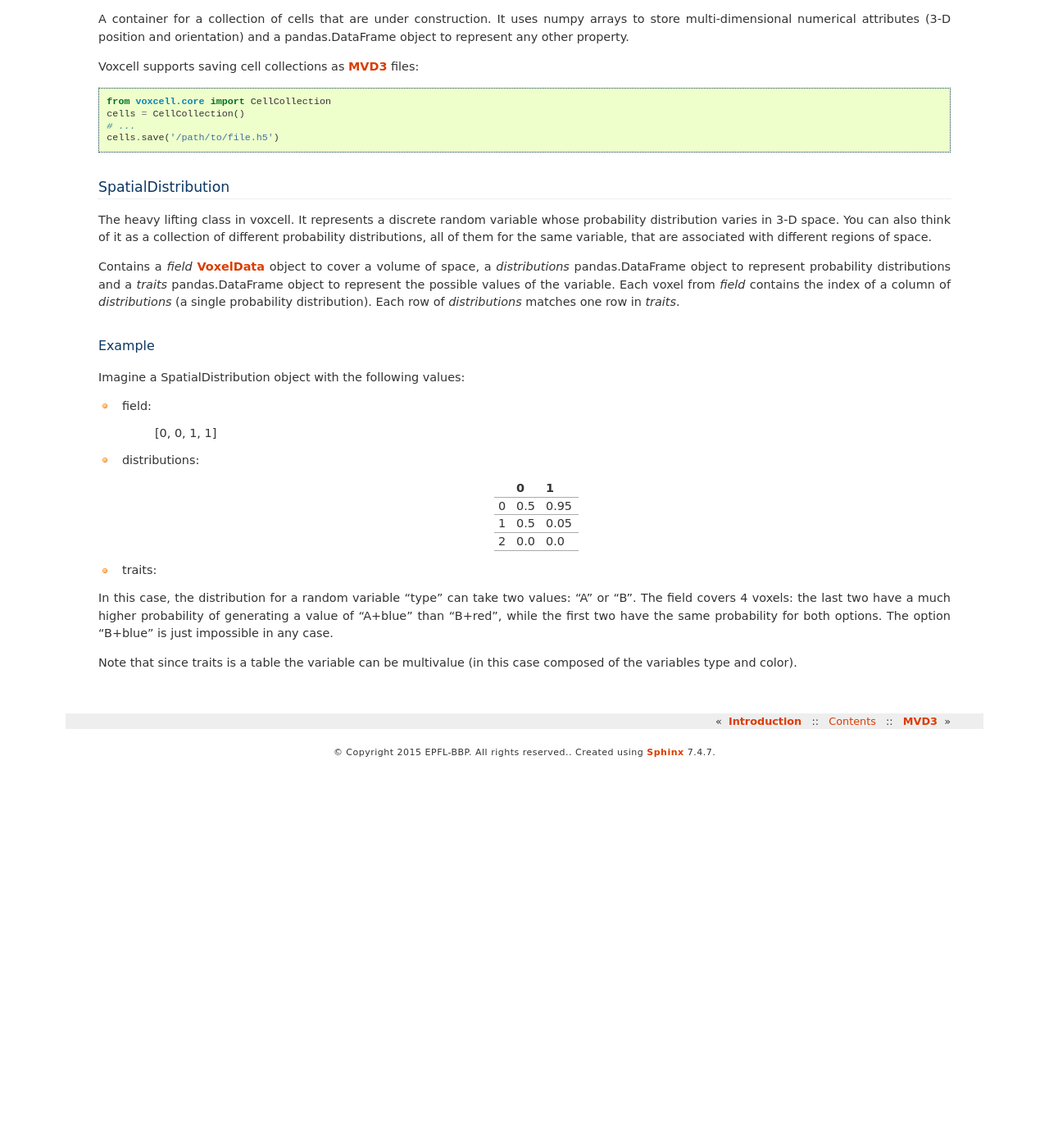
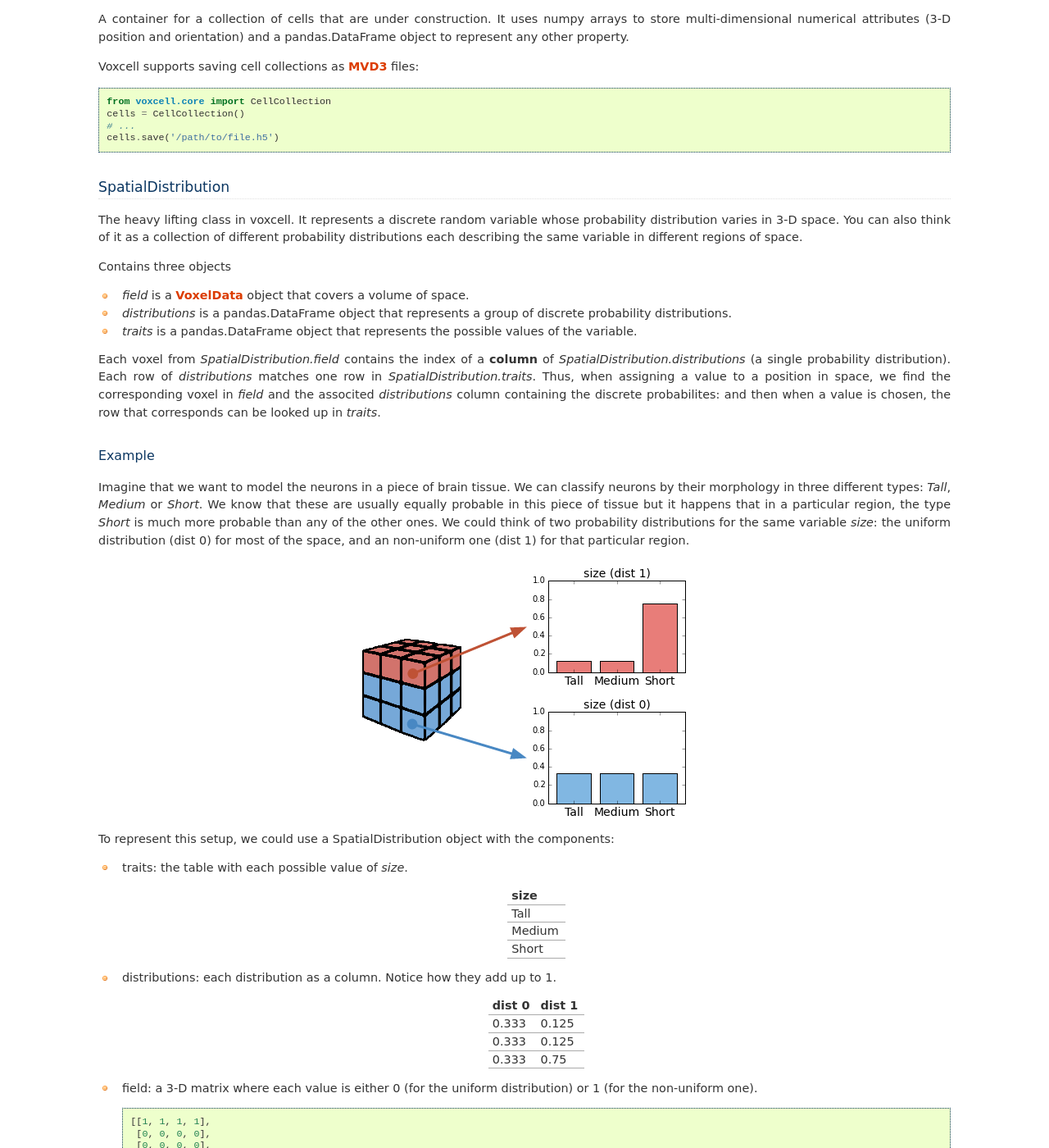
Before and after one commit to BlueBrain/voxcell, a Sphinx documentation site: the page built from doc/source/data.rst, in a window 1280 px wide and 1400 px high, scrolled down 1115 px. Shown: the whole window at 82% size. Built offline with Sphinx 7.4.7, drawn with Linux system fonts in a browser that asks for light colours; before the commit the page ends 2050 px from its top, so only the background shows below that; some of the changed text lies outside the part shown.

Commit message:
expand SpatialDistribution docs
Change-Id: Ic759d21ec28f1d02dc95ec5656804bcbbfab7ff1

```diff
--- a/doc/source/data.rst
+++ b/doc/source/data.rst
@@ -94,52 +94,140 @@ SpatialDistribution
 
 The heavy lifting class in voxcell. It represents a discrete random variable whose probability
 distribution varies in 3-D space. You can also think of it as a collection of different probability
-distributions, all of them for the same variable, that are associated with different regions of
-space.
+distributions each describing the same variable in different regions of space.
 
-Contains a *field* VoxelData_ object to cover a volume of space, a *distributions* pandas.DataFrame
-object to represent probability distributions and a *traits* pandas.DataFrame object to represent the
-possible values of the variable. Each voxel from *field* contains the index of a
-column of *distributions* (a single probability distribution). Each row of *distributions* matches
-one row in *traits*.
+Contains three objects
+
+- *field* is a VoxelData_ object that covers a volume of space.
+- *distributions* is a pandas.DataFrame object that represents a group of discrete probability distributions.
+- *traits* is a pandas.DataFrame object that represents the possible values of the variable.
+
+Each voxel from *SpatialDistribution.field* contains the index of a **column** of *SpatialDistribution.distributions*
+(a single probability distribution). Each row of *distributions* matches
+one row in *SpatialDistribution.traits*. Thus, when assigning a value to a position in space,
+we find the corresponding voxel in *field* and the associted *distributions* column
+containing the discrete probabilites: and then when a value is chosen, the row that corresponds
+can be looked up in *traits*.
 
 Example
 ~~~~~~~
-Imagine a SpatialDistribution object with the following values:
 
-- field:
+Imagine that we want to model the neurons in a piece of brain tissue. We can classify neurons
+by their morphology in three different types: *Tall*, *Medium* or *Short*.
+We know that these are usually equally probable in this piece of tissue but it happens that in a
+particular region, the type *Short* is much more probable than any of the other ones.
+We could think of two probability distributions for the same variable *size*: the uniform
+distribution (dist 0) for most of the space, and an non-uniform one (dist 1) for that particular region.
 
-    [0, 0, 1, 1]
+.. image:: assets/size_dist.png
+   :align: center
 
-- distributions:
+To represent this setup, we could use a SpatialDistribution object with the components:
 
-    +---+------+------+
-    |   | 0    | 1    |
-    +===+======+======+
-    | 0 | 0.5  | 0.95 |
-    +---+------+------+
-    | 1 | 0.5  | 0.05 |
-    +---+------+------+
-    | 2 | 0.0  | 0.0  |
-    +---+------+------+
+- traits: the table with each possible value of *size*.
 
-- traits:
+    +--------+
+    |  size  |
+    +========+
+    |  Tall  |
+    +--------+
+    | Medium |
+    +--------+
+    |  Short |
+    +--------+
 
-    +---+------+-------+
-    |   | type | color |
-    +===+======+=======+
-    | 0 |   A  |  blue |
-    +---+------+-------+
-    | 1 |   B  |  red  |
-    +---+------+-------+
-    | 2 |   B  |  blue  |
-    +---+------+-------+
+- distributions: each distribution as a column. Notice how they add up to 1.
+
+    +--------+--------+
+    | dist 0 | dist 1 |
+    +========+========+
+    |  0.333 |  0.125 |
+    +--------+--------+
+    |  0.333 |  0.125 |
+    +--------+--------+
+    |  0.333 |  0.75  |
+    +--------+--------+
+
+- field: a 3-D matrix where each value is either 0 (for the uniform distribution)
+  or 1 (for the non-uniform one). ::
+
+    [[1, 1, 1, 1],
+     [0, 0, 0, 0],
+     [0, 0, 0, 0],
+     [0, 0, 0, 0], ...]
+
+Note: The values (0, 1) refer to the column index of *distributions*.
+
+The snippet of code that builds this example is:
+
+.. code-block:: python
+
+   from voxcell.traits import SpatialDistribution
+   import pandas as pd
+   import numpy as np
+
+   traits = pd.DataFrame({'size': ['Tall', 'Medium', 'Short']})
+
+   distributions = pd.DataFrame({0: [0.333, 0.333, 0.333],
+                                 1: [0.125, 0.125, 0,75]})
+
+   field = np.zeros((3, 3, 3), dtype=np.uint)
+   field[:, 0, :] = 1
+
+   sd = SpatialDistribution(field, distributions, traits)
+
+Multivalue
+^^^^^^^^^^
+
+Note that since traits is a table, we can deal with multiple properties at once.
+
+For instance, imagine that in the previous example, we can also classify the neurons by a
+different criteria: whether they are *Slow* spiking (S) or *Fast* spiking (F).
+We don't know the distribution for this *speed* variable on its own but we happen to know it
+for the two variables together.
 
 
-In this case, the distribution for a random variable "type" can take two values: "A" or "B".
-The field covers 4 voxels: the last two have a much higher probability of generating a value
-of "A+blue" than "B+red", while the first two have the same probability for both options.
-The option "B+blue" is just impossible in any case.
+.. image:: assets/combined_dist.png
+   :align: center
 
-Note that since traits is a table the variable can be multivalue (in this case composed of the
-variables type and color).
+
+We can model this case with a single SpatialDistribution object. The traits table has one column
+for each variable and one row for each known combination of the values.
+
+    +--------+-------+
+    |  size  | speed |
+    +========+=======+
+    |  Tall  |  Fast |
+    +--------+-------+
+    |  Tall  |  Slow |
+    +--------+-------+
+    | Medium |  Fast |
+    +--------+-------+
+    | Medium |  Slow |
+    +--------+-------+
+    |  Short |  Fast |
+    +--------+-------+
+    |  Short |  Slow |
+    +--------+-------+
+
+
+The snippet of code that builds this example is:
+
+.. code-block:: python
+
+   from voxcell.traits import SpatialDistribution
+   import pandas as pd
+   import numpy as np
+
+   traits = pd.DataFrame({'size': ['Tall', 'Tall', 'Medium', 'Medium', 'Short', 'Short'],
+                          'speed': ['Slow', 'Fast', 'Slow', 'Fast', 'Slow', 'Fast']})
+
+   distributions = pd.DataFrame({0: [0.1332, 0.1998, 0.1332, 0.1998, 0.1332, 0.1998],
+                                 1: [0.05, 0.075, 0.05, 0.075, 0.3, 0.45],
+                                 2: [0.0666, 0.2664, 0.0666, 0.2664, 0.0666, 0.2664],
+                                 3: [0.025, 0.1, 0.025, 0.1, 0.15, 0.6]})
+
+   field = np.zeros((3, 3, 3), dtype=np.uint)
+   field[:, 0, :] = 1
+
+   sd = SpatialDistribution(field, distributions, traits)
```
Also changed, not shown: doc/source/assets/combined_dist.png (added), doc/source/assets/size_dist.png (added).
